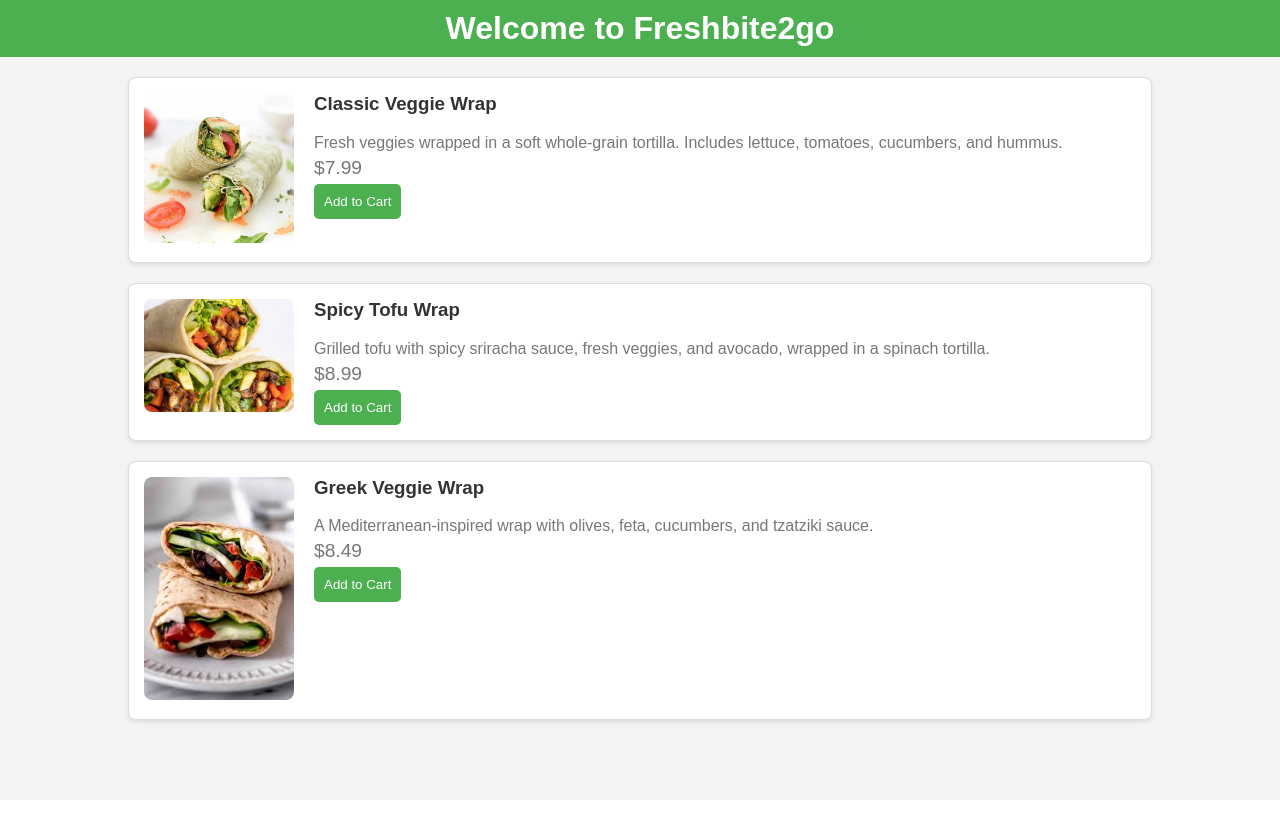
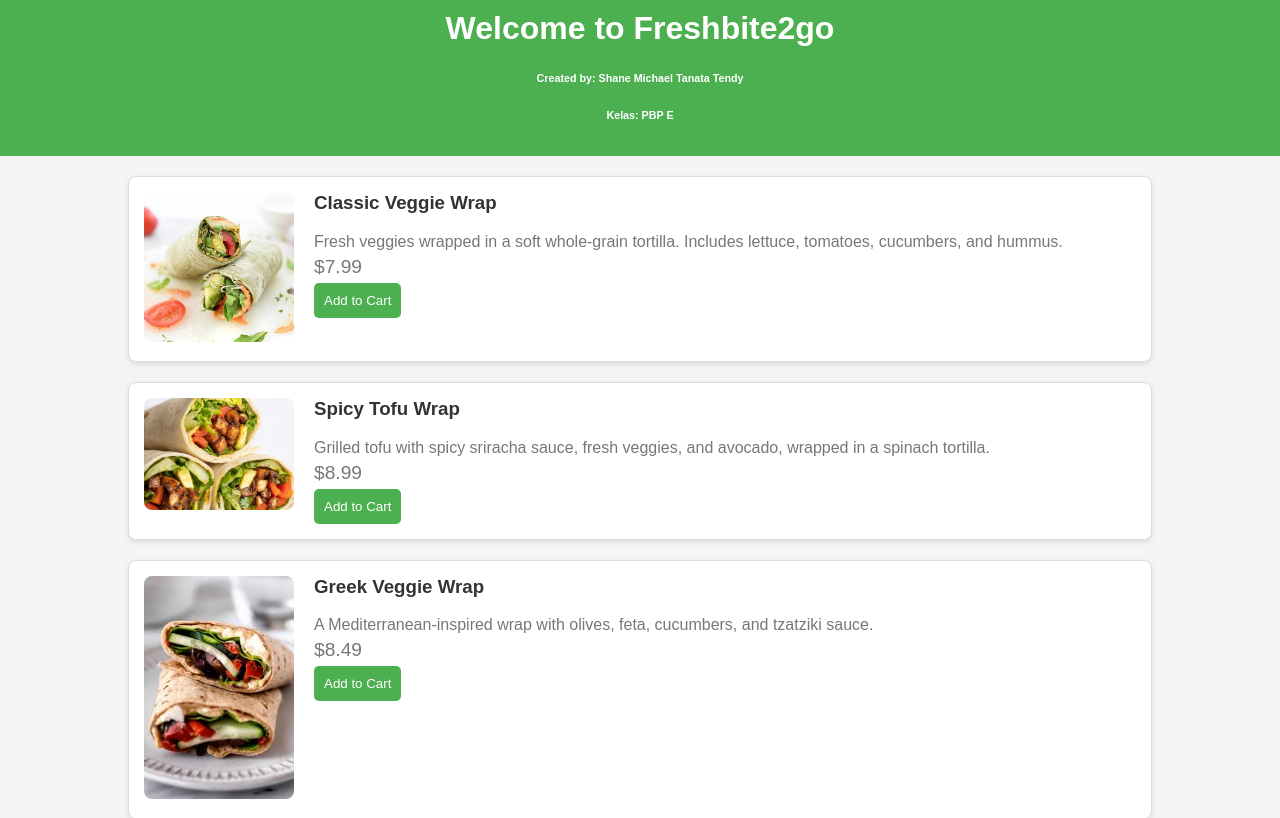
Before and after one commit to shaneemichael/fresh-bite, a Django app: page / in a window 1280 px wide. Shown: the top 818 px of the page. Before the commit the page ends 726 px from the top, so only its background shows below. Run offline with Django 5.2, Linux system fonts and the light colour scheme.

Commit message:
update main.html

```diff
--- a/main/templates/main.html
+++ b/main/templates/main.html
@@ -73,6 +73,8 @@
 
 <header>
     <h1>Welcome to Freshbite2go</h1>
+    <h6>Created by: Shane Michael Tanata Tendy</h6>
+    <h6>Kelas: PBP E</h6>
 </header>
 
 <div class="container">
```
